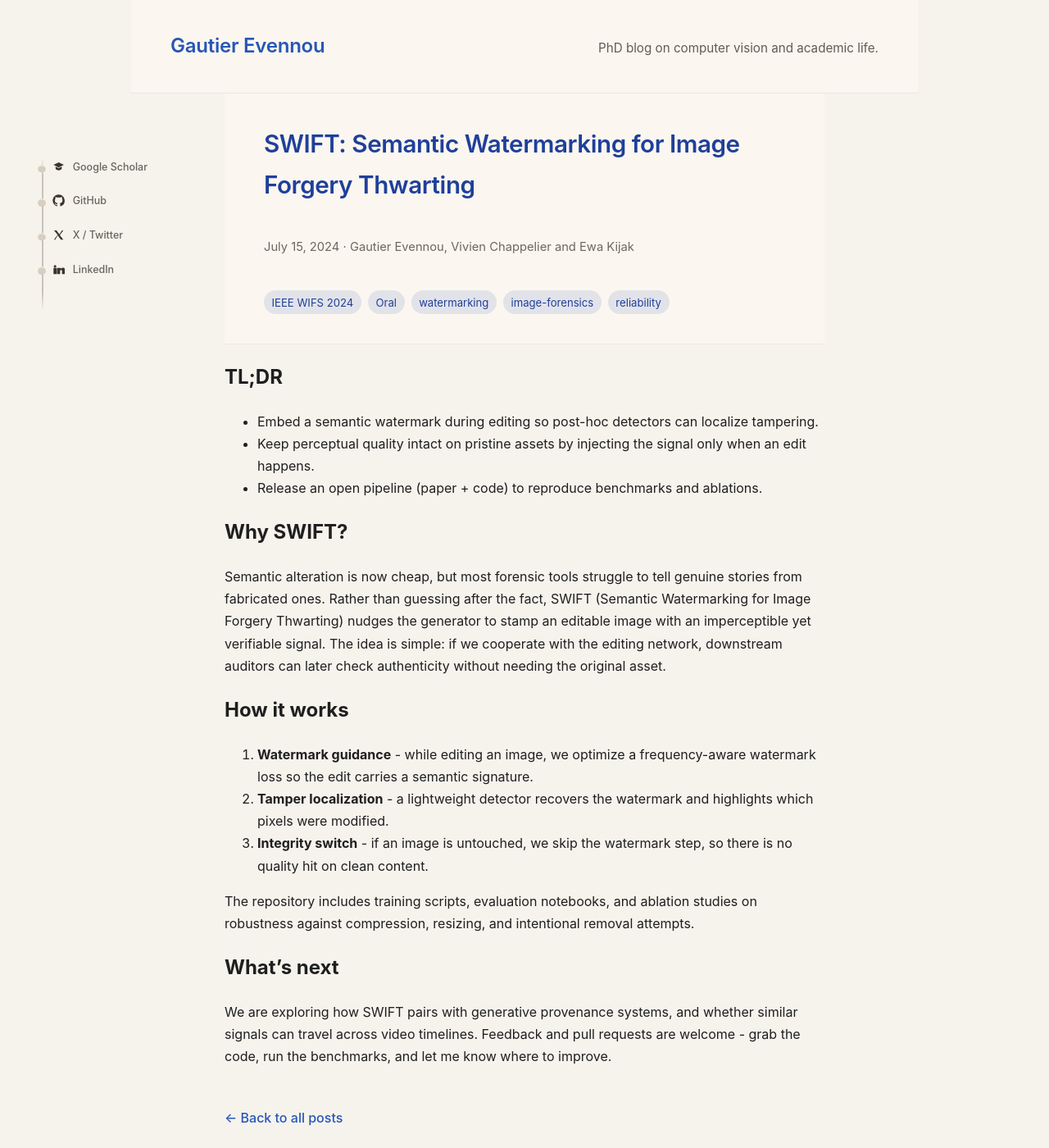
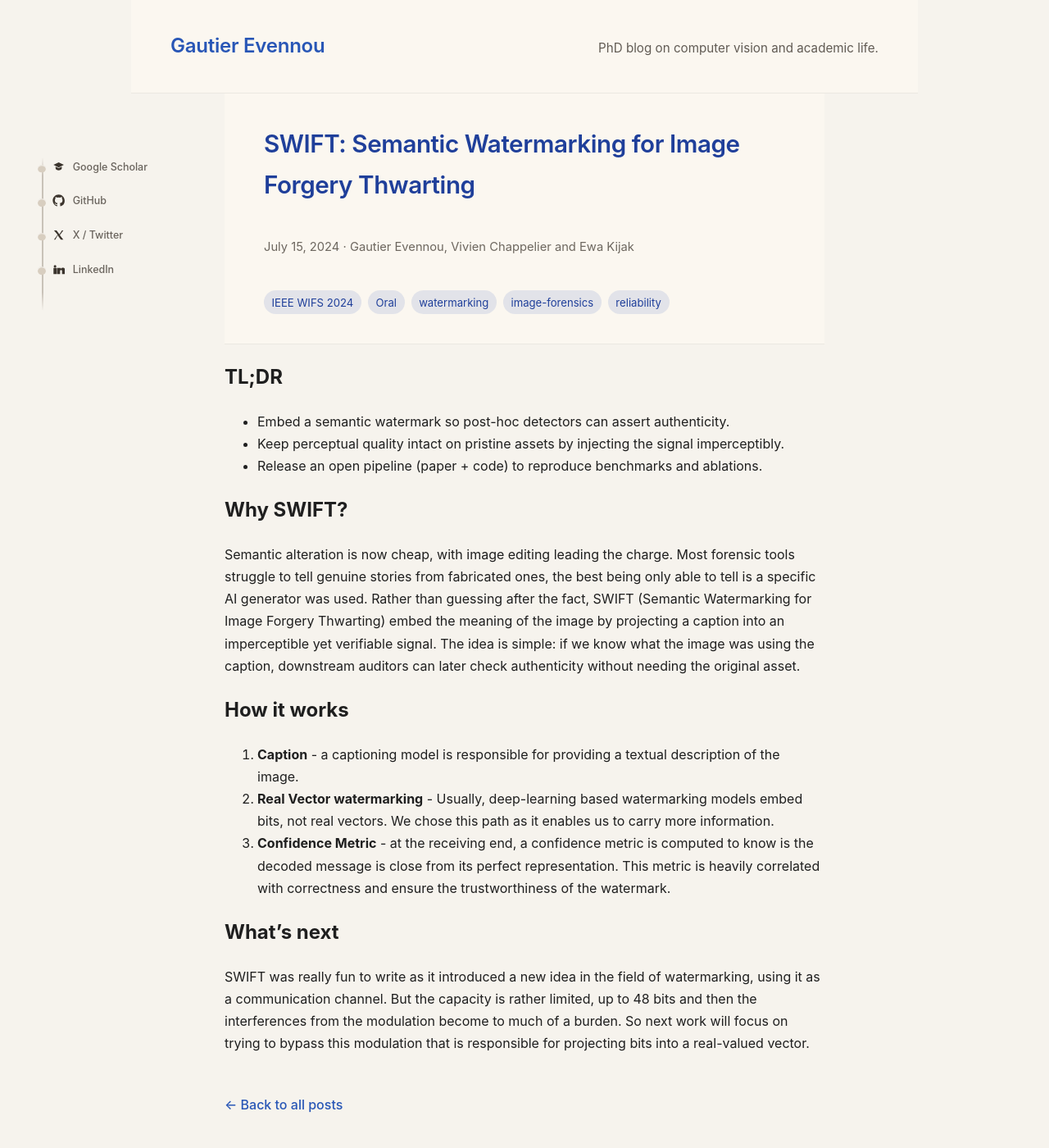
Before and after one commit to gautierevn/gautierevn, a Jekyll site: the page built from _posts/2024-07-15-swift-semantic-watermarking.md, in a window 1280 px wide and 1400 px high. Shown: the whole window at 82% size. Built offline with Jekyll 4.4.1, drawn with Linux system fonts in a browser that asks for light colours.

Commit message:
updating post on swift

```diff
--- a/_posts/2024-07-15-swift-semantic-watermarking.md
+++ b/_posts/2024-07-15-swift-semantic-watermarking.md
@@ -16,22 +16,21 @@ tags:
 
 ## TL;DR
 
-- Embed a semantic watermark during editing so post-hoc detectors can localize tampering.
-- Keep perceptual quality intact on pristine assets by injecting the signal only when an edit happens.
+- Embed a semantic watermark so post-hoc detectors can assert authenticity.
+- Keep perceptual quality intact on pristine assets by injecting the signal imperceptibly.
 - Release an open pipeline (paper + code) to reproduce benchmarks and ablations.
 
 ## Why SWIFT?
 
-Semantic alteration is now cheap, but most forensic tools struggle to tell genuine stories from fabricated ones. Rather than guessing after the fact, SWIFT (Semantic Watermarking for Image Forgery Thwarting) nudges the generator to stamp an editable image with an imperceptible yet verifiable signal. The idea is simple: if we cooperate with the editing network, downstream auditors can later check authenticity without needing the original asset.
+Semantic alteration is now cheap, with image editing leading the charge. Most forensic tools struggle to tell genuine stories from fabricated ones, the best being only able to tell is a specific AI generator was used. Rather than guessing after the fact, SWIFT (Semantic Watermarking for Image Forgery Thwarting) embed the meaning of the image by projecting a caption into an imperceptible yet verifiable signal. The idea is simple: if we know what the image was using the caption, downstream auditors can later check authenticity without needing the original asset.
 
 ## How it works
 
-1. **Watermark guidance** - while editing an image, we optimize a frequency-aware watermark loss so the edit carries a semantic signature.
-2. **Tamper localization** - a lightweight detector recovers the watermark and highlights which pixels were modified.
-3. **Integrity switch** - if an image is untouched, we skip the watermark step, so there is no quality hit on clean content.
+1. **Caption** - a captioning model is responsible for providing a textual description of the image.
+2. **Real Vector watermarking** - Usually, deep-learning based watermarking models embed bits, not real vectors. We chose this path as it enables us to carry more information.
+3. **Confidence Metric** - at the receiving end, a confidence metric is computed to know is the decoded message is close from its perfect representation. This metric is heavily correlated with correctness and ensure the trustworthiness of the watermark.
 
-The repository includes training scripts, evaluation notebooks, and ablation studies on robustness against compression, resizing, and intentional removal attempts.
 
 ## What's next
 
-We are exploring how SWIFT pairs with generative provenance systems, and whether similar signals can travel across video timelines. Feedback and pull requests are welcome - grab the code, run the benchmarks, and let me know where to improve.
+SWIFT was really fun to write as it introduced a new idea in the field of watermarking, using it as a communication channel. But the capacity is rather limited, up to 48 bits and then the interferences from the modulation become to much of a burden. So next work will focus on trying to bypass this modulation that is responsible for projecting bits into a real-valued vector.
```
